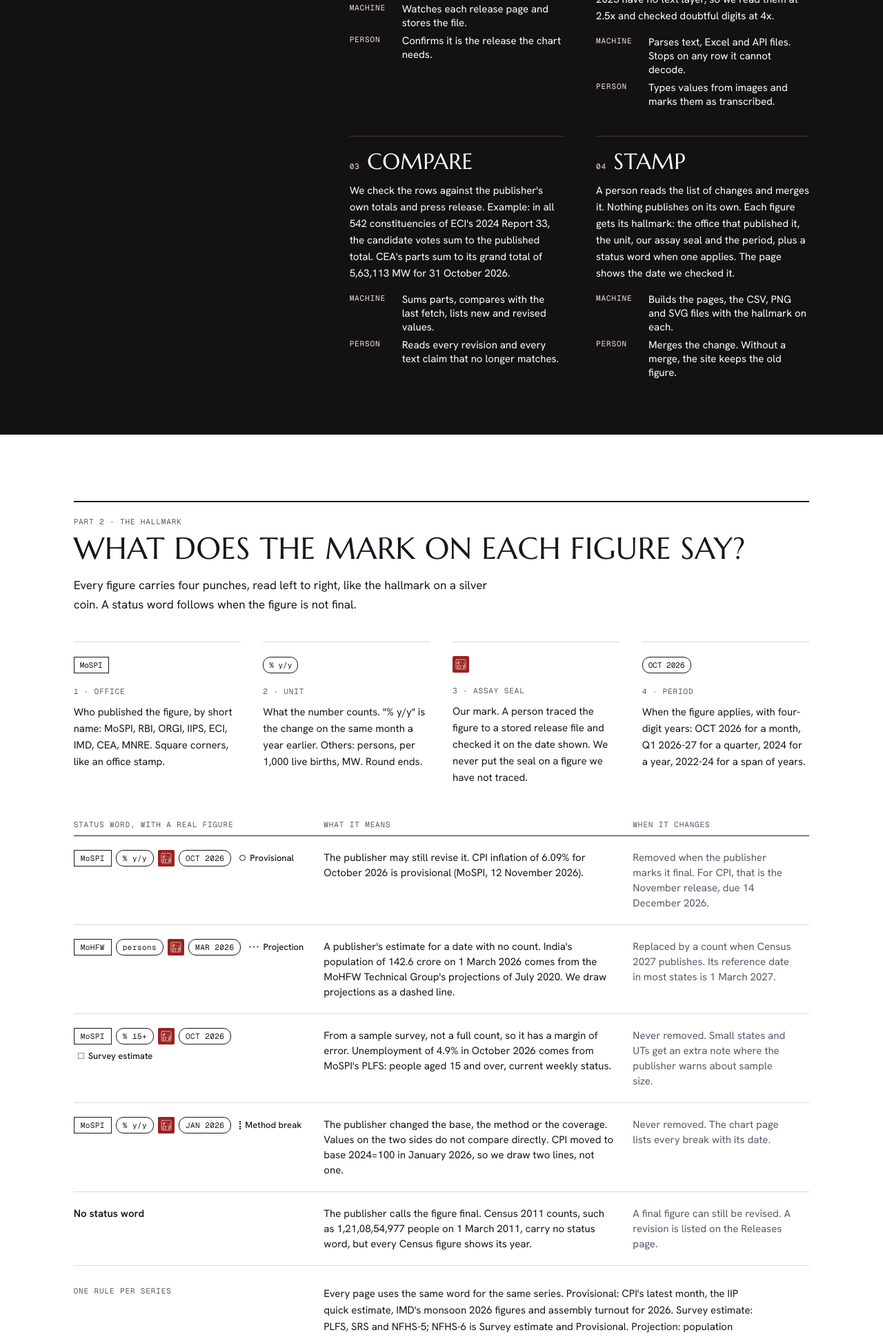
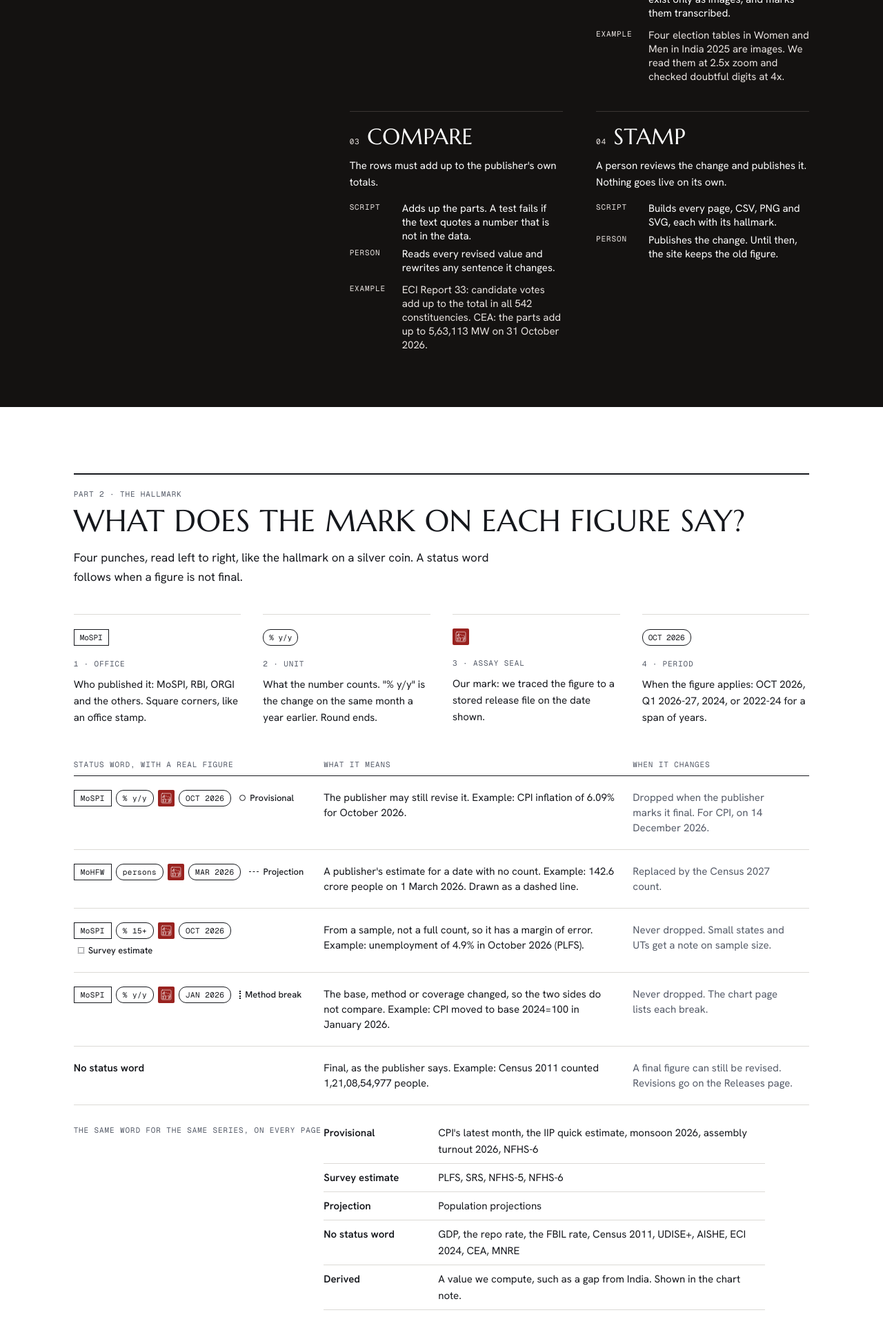
Before and after one commit to ppatel26/india-by-numbers, an Astro site: page /how-we-check in a window 1280 px wide. Shown: the part 862-2800 px from the top of the page at 69% size. Built offline with nearby package versions, Linux system fonts and the light colour scheme; Astro itself is replaced by a stand-in of ours; a web font is replaced by a local one.

Commit message:
How we check: shorter, and only what the pipeline really does
Each step is one line, then Script, Person and an optional Example.
Drop claims that a machine watches release pages or diffs against the
last fetch; say what the scripts and the prose test do. The status-word
rule is a list. Shorter status, rule and correction copy.

```diff
--- a/src/content/pages/how-we-check.ts
+++ b/src/content/pages/how-we-check.ts
@@ -13,6 +13,7 @@ export interface Check {
   body: string
   machine: string
   person: string
+  example?: string
 }
 
 export interface Punch {
@@ -52,7 +53,7 @@ export interface HowWeCheck {
   intro: string
   checked: string
   object: { caption: string }
-  part1: { eyebrow: string; heading: string; lede: string; labels: { machine: string; person: string }; checks: readonly Check[] }
+  part1: { eyebrow: string; heading: string; lede: string; labels: { machine: string; person: string; example: string }; checks: readonly Check[] }
   part2: {
     eyebrow: string
     heading: string
@@ -60,7 +61,7 @@ export interface HowWeCheck {
     punches: readonly Punch[]
     statusHeads: readonly string[]
     statuses: readonly StatusRow[]
-    rule: Section
+    rule: { heading: string; items: readonly { word: string; series: string }[] }
   }
   part3: {
     eyebrow: string
@@ -85,7 +86,7 @@ const howWeCheck: HowWeCheck = {
   title: 'How we check',
   hindi: 'हम कैसे जाँचते हैं',
   intro:
-    "Every figure on this site comes from a publisher's own release. This page says what we do to it before it reaches a chart, and what we never do.",
+    "Every figure comes from a publisher's own release. This page says what we do to it, and what we never do.",
   checked: 'Page checked 18 Nov 2026',
   object: {
     caption:
@@ -94,37 +95,38 @@ const howWeCheck: HowWeCheck = {
   part1: {
     eyebrow: 'Part 1 · Before a figure publishes',
     heading: 'What happens to a number before it reaches a chart?',
-    lede: 'Four checks, in this order. A machine does the repeat work. A person decides what publishes.',
-    labels: { machine: 'Machine', person: 'Person' },
-    // The checks list.
+    lede: 'Four steps, in order. Scripts do the repeat work. A person decides what goes live.',
+    labels: { machine: 'Script', person: 'Person', example: 'Example' },
     checks: [
       {
         number: '01',
         heading: 'Fetch',
-        body: 'We download the release as the publisher posted it: the PDF, the Excel sheet or the API response. We store the file with its address, the time we fetched it and a SHA-256 checksum. If we use a copy from another official page, the source line names it.',
-        machine: 'Watches each release page and stores the file.',
+        body: 'We download each release as the publisher posted it, and record its address and SHA-256 checksum.',
+        machine: 'Downloads the file.',
         person: 'Confirms it is the release the chart needs.',
       },
       {
         number: '02',
         heading: 'Read',
-        body: "One parser per source turns the file into rows with a unit, a period and a base year. Where a table exists only as an image, a person types the values from the page and checks doubtful digits at a higher zoom. Example: four election tables in MoSPI's Women and Men in India 2025 have no text layer, so we read them at 2.5x and checked doubtful digits at 4x.",
-        machine: 'Parses text, Excel and API files. Stops on any row it cannot decode.',
-        person: 'Types values from images and marks them as transcribed.',
+        body: 'A script for each source turns the file into rows, each with a unit, a period and a base year.',
+        machine: 'Reads PDF text, Excel and API files. Stops on a row it cannot read.',
+        person: 'Types the values from tables that exist only as images, and marks them transcribed.',
+        example: 'Four election tables in Women and Men in India 2025 are images. We read them at 2.5x zoom and checked doubtful digits at 4x.',
       },
       {
         number: '03',
         heading: 'Compare',
-        body: "We check the rows against the publisher's own totals and press release. Example: in all 542 constituencies of ECI's 2024 Report 33, the candidate votes sum to the published total. CEA's parts sum to its grand total of 5,63,113 MW for 31 October 2026.",
-        machine: 'Sums parts, compares with the last fetch, lists new and revised values.',
-        person: 'Reads every revision and every text claim that no longer matches.',
+        body: "The rows must add up to the publisher's own totals.",
+        machine: 'Adds up the parts. A test fails if the text quotes a number that is not in the data.',
+        person: 'Reads every revised value and rewrites any sentence it changes.',
+        example: 'ECI Report 33: candidate votes add up to the total in all 542 constituencies. CEA: the parts add up to 5,63,113 MW on 31 October 2026.',
       },
       {
         number: '04',
         heading: 'Stamp',
-        body: 'A person reads the list of changes and merges it. Nothing publishes on its own. Each figure gets its hallmark: the office that published it, the unit, our assay seal and the period, plus a status word when one applies. The page shows the date we checked it.',
-        machine: 'Builds the pages, the CSV, PNG and SVG files with the hallmark on each.',
-        person: 'Merges the change. Without a merge, the site keeps the old figure.',
+        body: 'A person reviews the change and publishes it. Nothing goes live on its own.',
+        machine: 'Builds every page, CSV, PNG and SVG, each with its hallmark.',
+        person: 'Publishes the change. Until then, the site keeps the old figure.',
       },
     ],
   },
@@ -132,27 +134,27 @@ const howWeCheck: HowWeCheck = {
   part2: {
     eyebrow: 'Part 2 · The hallmark',
     heading: 'What does the mark on each figure say?',
-    lede: 'Every figure carries four punches, read left to right, like the hallmark on a silver coin. A status word follows when the figure is not final.',
+    lede: 'Four punches, read left to right, like the hallmark on a silver coin. A status word follows when a figure is not final.',
     punches: [
       {
         heading: '1 · Office',
         example: 'MoSPI',
-        body: 'Who published the figure, by short name: MoSPI, RBI, ORGI, IIPS, ECI, IMD, CEA, MNRE. Square corners, like an office stamp.',
+        body: 'Who published it: MoSPI, RBI, ORGI and the others. Square corners, like an office stamp.',
       },
       {
         heading: '2 · Unit',
         example: '% y/y',
-        body: 'What the number counts. "% y/y" is the change on the same month a year earlier. Others: persons, per 1,000 live births, MW. Round ends.',
+        body: 'What the number counts. "% y/y" is the change on the same month a year earlier. Round ends.',
       },
       {
         heading: '3 · Assay seal',
         example: '',
-        body: 'Our mark. A person traced the figure to a stored release file and checked it on the date shown. We never put the seal on a figure we have not traced.',
+        body: 'Our mark: we traced the figure to a stored release file on the date shown.',
       },
       {
         heading: '4 · Period',
         example: 'OCT 2026',
-        body: 'When the figure applies, with four-digit years: OCT 2026 for a month, Q1 2026-27 for a quarter, 2024 for a year, 2022-24 for a span of years.',
+        body: 'When the figure applies: OCT 2026, Q1 2026-27, 2024, or 2022-24 for a span of years.',
       },
     ],
     statusHeads: ['Status word, with a real figure', 'What it means', 'When it changes'],
@@ -160,50 +162,56 @@ const howWeCheck: HowWeCheck = {
       {
         status: 'Provisional',
         hallmark: { office: 'MoSPI', unit: '% y/y', period: 'OCT 2026' },
-        means: 'The publisher may still revise it. CPI inflation of 6.09% for October 2026 is provisional (MoSPI, 12 November 2026).',
-        changes: 'Removed when the publisher marks it final. For CPI, that is the November release, due 14 December 2026.',
+        means: 'The publisher may still revise it. Example: CPI inflation of 6.09% for October 2026.',
+        changes: 'Dropped when the publisher marks it final. For CPI, on 14 December 2026.',
       },
       {
         status: 'Projection',
         hallmark: { office: 'MoHFW', unit: 'persons', period: 'MAR 2026' },
-        means: "A publisher's estimate for a date with no count. India's population of 142.6 crore on 1 March 2026 comes from the MoHFW Technical Group's projections of July 2020. We draw projections as a dashed line.",
-        changes: 'Replaced by a count when Census 2027 publishes. Its reference date in most states is 1 March 2027.',
+        means: "A publisher's estimate for a date with no count. Example: 142.6 crore people on 1 March 2026. Drawn as a dashed line.",
+        changes: 'Replaced by the Census 2027 count.',
       },
       {
         status: 'Survey estimate',
         hallmark: { office: 'MoSPI', unit: '% 15+', period: 'OCT 2026' },
-        means: "From a sample survey, not a full count, so it has a margin of error. Unemployment of 4.9% in October 2026 comes from MoSPI's PLFS: people aged 15 and over, current weekly status.",
-        changes: 'Never removed. Small states and UTs get an extra note where the publisher warns about sample size.',
+        means: 'From a sample, not a full count, so it has a margin of error. Example: unemployment of 4.9% in October 2026 (PLFS).',
+        changes: 'Never dropped. Small states and UTs get a note on sample size.',
       },
       {
         status: 'Method break',
         hallmark: { office: 'MoSPI', unit: '% y/y', period: 'JAN 2026' },
-        means: 'The publisher changed the base, the method or the coverage. Values on the two sides do not compare directly. CPI moved to base 2024=100 in January 2026, so we draw two lines, not one.',
-        changes: 'Never removed. The chart page lists every break with its date.',
+        means: 'The base, method or coverage changed, so the two sides do not compare. Example: CPI moved to base 2024=100 in January 2026.',
+        changes: 'Never dropped. The chart page lists each break.',
       },
       {
         status: null,
-        means: 'The publisher calls the figure final. Census 2011 counts, such as 1,21,08,54,977 people on 1 March 2011, carry no status word, but every Census figure shows its year.',
-        changes: 'A final figure can still be revised. A revision is listed on the Releases page.',
+        means: 'Final, as the publisher says. Example: Census 2011 counted 1,21,08,54,977 people.',
+        changes: 'A final figure can still be revised. Revisions go on the Releases page.',
       },
     ],
     rule: {
-      heading: 'One rule per series',
-      body: 'Every page uses the same word for the same series. Provisional: CPI\'s latest month, the IIP quick estimate, IMD\'s monsoon 2026 figures and assembly turnout for 2026. Survey estimate: PLFS, SRS and NFHS-5; NFHS-6 is Survey estimate and Provisional. Projection: population projections. No status word: GDP, the repo rate, the FBIL rate, Census 2011, UDISE+, AISHE, ECI 2024, CEA and MNRE. A value we compute, such as a gap from India, says "Derived" in the chart note.',
+      heading: 'The same word for the same series, on every page',
+      items: [
+        { word: 'Provisional', series: "CPI's latest month, the IIP quick estimate, monsoon 2026, assembly turnout 2026, NFHS-6" },
+        { word: 'Survey estimate', series: 'PLFS, SRS, NFHS-5, NFHS-6' },
+        { word: 'Projection', series: 'Population projections' },
+        { word: 'No status word', series: 'GDP, the repo rate, the FBIL rate, Census 2011, UDISE+, AISHE, ECI 2024, CEA, MNRE' },
+        { word: 'Derived', series: 'A value we compute, such as a gap from India. Shown in the chart note.' },
+      ],
     },
   },
   part3: {
     eyebrow: 'Part 3 · Revisions and base-year changes',
     heading: 'What happens when a publisher changes its method?',
-    lede: 'We keep both series and mark the break. We do not splice them into one line. Two changes in the last two years show how this looks.',
+    lede: 'We keep both series and mark the break. We never splice them into one line.',
     examples: [
       {
         chart: 'cpi-inflation',
         title: 'Consumer price inflation, January 2025 to October 2026',
         subtitle: '% change on the same month a year earlier, India, rural and urban combined',
         finding:
-          'In December 2025, the last month on base 2012=100, prices rose by 1.33%. In January 2026, on base 2024=100 with 12 divisions and new weights, they rose by 2.74%. The two do not compare directly.',
-        note: 'Note: MoSPI also publishes a 2024-base back series from 2013. Its rates match the 2012 series, so it is a rescaled link, not a new measure. We do not use it.',
+          'December 2025, the last month on base 2012=100: 1.33%. January 2026, the first on base 2024=100: 2.74%. The two do not compare directly.',
+        note: 'Note: MoSPI also publishes a 2024-base back series from 2013. It only rescales the old series, so we do not use it.',
         hallmark: { office: 'MoSPI', unit: '% y/y', period: 'OCT 2026', status: ['Provisional', 'Method break'] },
         source:
           'Source: MoSPI, Consumer Price Index (2012=100) to December 2025 and (2024=100) from January 2026, October 2026 release, 12 Nov 2026. Checked 18 Nov 2026.',
@@ -213,7 +221,7 @@ const howWeCheck: HowWeCheck = {
         title: 'Urban unemployment, Jan-Mar 2022 to Jul-Sep 2026',
         subtitle: '% of the urban labour force aged 15+, current weekly status, by quarter',
         finding:
-          'PLFS moved to a new sample design in January 2025. There is no quarterly estimate for January to March 2025. Urban unemployment was 6.4% in October to December 2024 on the old design and 6.8% in April to June 2025 on the new one.',
+          'PLFS changed its sample design in January 2025 and has no estimate for January to March 2025. Urban unemployment: 6.4% in October to December 2024 (old design), 6.8% in April to June 2025 (new design).',
         note: 'Note: MoSPI says to take the new design into account when comparing with releases up to December 2024.',
         hallmark: { office: 'MoSPI', unit: '% 15+', period: 'Q2 2026-27', status: ['Survey estimate', 'Method break'] },
         source: 'Source: MoSPI NSO, PLFS Quarterly Bulletin, July to September 2026, 10 Nov 2026. Checked 18 Nov 2026.',
@@ -221,7 +229,7 @@ const howWeCheck: HowWeCheck = {
     ],
     revisions: {
       heading: 'When a publisher revises a figure',
-      body: 'A revised figure carries the word "Revised", the earlier value and the date of the change. We keep every earlier version.',
+      body: 'A revised figure shows the earlier value and the date of the change. We keep every earlier version.',
       heads: ['Figure', 'Earlier figure', 'Revised to', 'Status now'],
       rows: [
         { cells: ['Industrial production growth, August 2026', '8.0%, quick estimate', '7.8%, final (28 Oct 2026)', 'Final'] },
@@ -236,26 +244,26 @@ const howWeCheck: HowWeCheck = {
     rules: [
       {
         heading: 'No forecasts of our own',
-        body: "Every projection on this site is a publisher's. India's population for 2026 comes from the MoHFW Technical Group's report of July 2020. We mark it Projection and name the report.",
+        body: "Every projection is a publisher's. We mark it Projection and name the report.",
       },
       {
         heading: 'No invented values',
-        body: 'Where a publisher gives no figure, we show "No data" and say why. The MoSPI CPI series give no inflation rate for June to December 2013, or for April and May 2020. Those months stay empty.',
+        body: 'Where a publisher gives no figure, we show "No data" and say why. Example: CPI has no rate for April and May 2020.',
       },
       {
         heading: 'No interpolation',
-        body: 'We do not draw a line across a gap, and we do not join two methods into one line. PLFS has no estimate for January to March 2025, so chart 3.2 has a gap there.',
+        body: 'No line crosses a gap, and no line joins two methods. PLFS has no estimate for January to March 2025, so chart 3.2 shows a gap.',
       },
       {
-        heading: 'No figure without a source',
-        body: 'On 12 November 2026 the RBI ticker showed ₹93.77 per US dollar. A ticker is not a dated release, so we use the FBIL reference rate: ₹93.57 for 17 November 2026.',
+        heading: 'No figure without a dated release',
+        body: 'A live ticker is not a release. For the rupee we use the FBIL reference rate, which carries its date.',
       },
     ],
   },
   part5: {
     eyebrow: 'Part 5 · Corrections',
     heading: 'What if we get something wrong?',
-    lede: 'Anyone can report a problem from any chart page. A fixed error gets a dated note on the chart and a row in the public corrections log. A publisher revision is not a correction; it goes on the Releases page.',
+    lede: 'Report a problem from any chart page. A fixed error gets a dated note on the chart and a row in the corrections log. Publisher revisions go on the Releases page.',
     heads: ['Step', 'Target'],
     targets: [
       { cells: ['We reply to a report', 'Within 2 working days'] },
--- a/src/pages/how-we-check/index.astro
+++ b/src/pages/how-we-check/index.astro
@@ -38,6 +38,7 @@ const punchClass = ['office', 'unit', 'seal', 'period'] as const
               <dl>
                 <div><dt class="label muted">{part1.labels.machine}</dt><dd>{c.machine}</dd></div>
                 <div><dt class="label muted">{part1.labels.person}</dt><dd>{c.person}</dd></div>
+                {c.example && <div class="example"><dt class="label muted">{part1.labels.example}</dt><dd>{c.example}</dd></div>}
               </dl>
             </li>
           ))}
@@ -76,7 +77,11 @@ const punchClass = ['office', 'unit', 'seal', 'period'] as const
       </table>
       <div class="rule">
         <h3 class="label muted">{part2.rule.heading}</h3>
-        <p>{part2.rule.body}</p>
+        <dl>
+          {part2.rule.items.map((r) => (
+            <div><dt>{r.word}</dt><dd>{r.series}</dd></div>
+          ))}
+        </dl>
       </div>
     </section>
 
@@ -230,6 +235,12 @@ const punchClass = ['office', 'unit', 'seal', 'period'] as const
   .checks dd {
     margin: 0;
   }
+  .checks .example dd {
+    color: var(--silver-dim);
+  }
+  .checks .example {
+    margin-top: 6px;
+  }
   .cols {
     grid-template-columns: repeat(4, minmax(0, 1fr));
     gap: 32px;
@@ -294,6 +305,25 @@ const punchClass = ['office', 'unit', 'seal', 'period'] as const
     padding-top: 28px;
     font-size: 15px;
     line-height: 24px;
+  }
+  .rule dl {
+    margin: 0;
+  }
+  .rule dl div {
+    display: grid;
+    grid-template-columns: 150px minmax(0, 1fr);
+    gap: 16px;
+    padding-block: 8px;
+    border-bottom: 1px solid var(--rule);
+  }
+  .rule dl div:first-child {
+    padding-top: 0;
+  }
+  .rule dt {
+    font-weight: 600;
+  }
+  .rule dd {
+    margin: 0;
   }
   /* One full-width frame per example: method breaks need the room to be read. */
   .examples {
```
